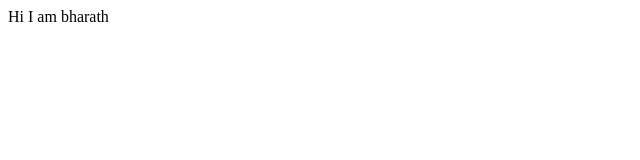
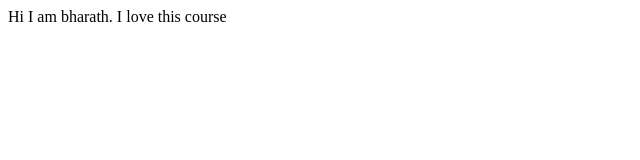
Before and after one commit to Babblu-30/coursera-test, a plain HTML site: page site/index.html in a window 1280 px wide. Shown: the whole page, without its empty margins (0-640 px from the left). Drawn offline with Linux system fonts and the light colour scheme.

Commit message:
Some changes

```diff
--- a/site/index.html
+++ b/site/index.html
@@ -4,6 +4,6 @@
 	<title>hello coursera </title>
 </head>
 <body>
-Hi I am bharath
+Hi I am bharath. I love this course
 </body>
 </html>
```
